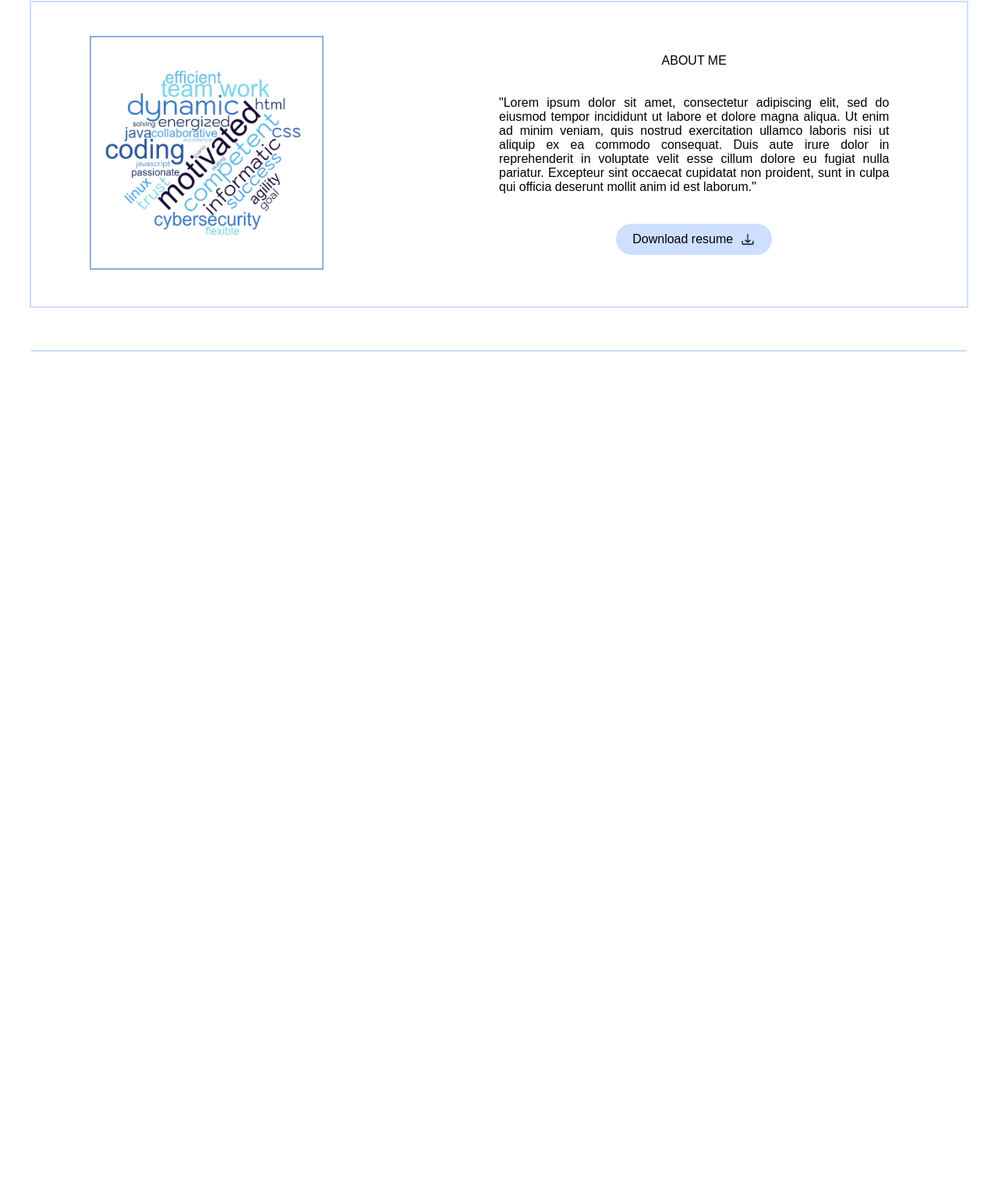
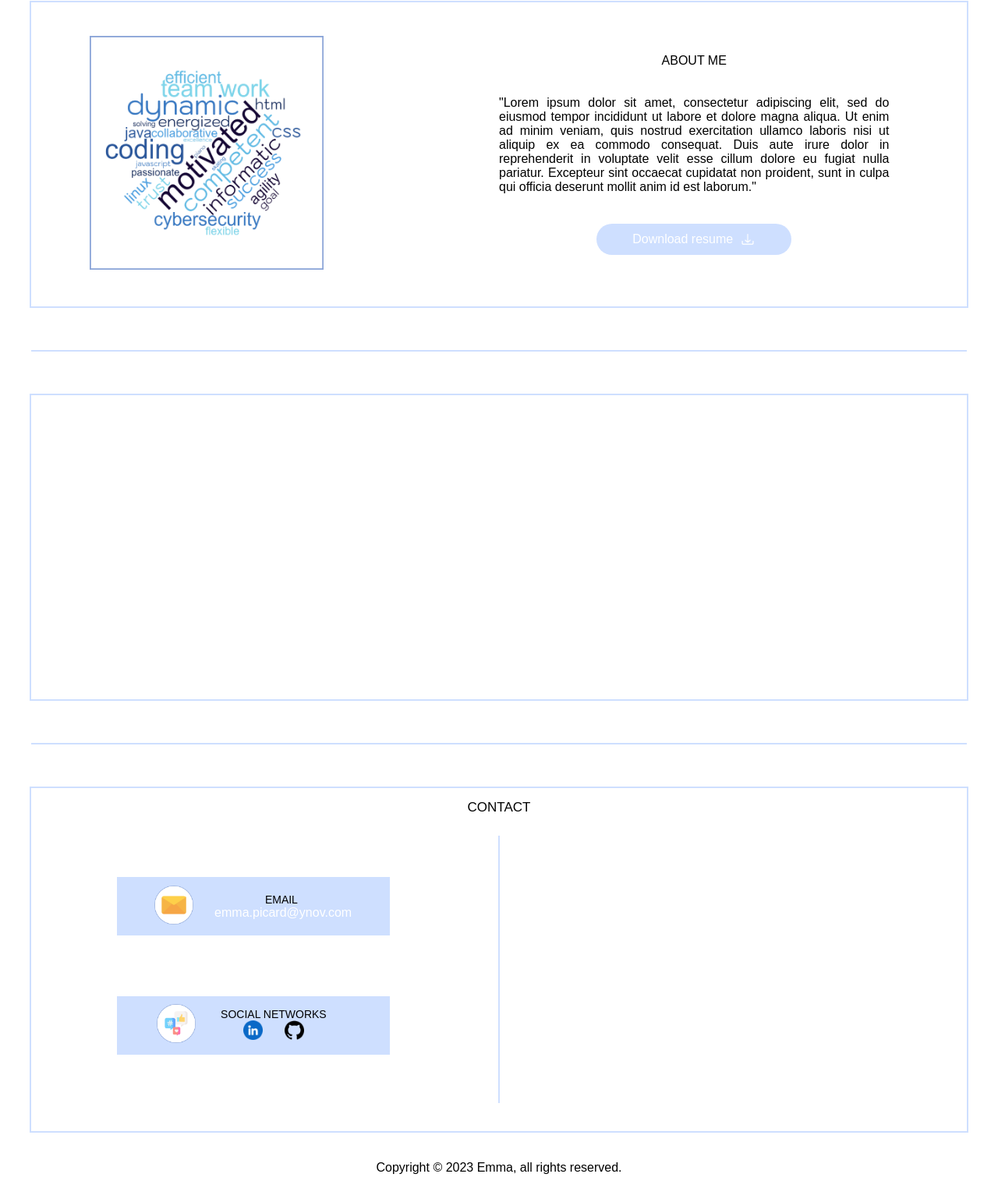
Before and after one commit to pcrdemma/Portfolio, a website: page public/template/home.html in a window 1280 px wide. Shown: the part 614-2129 px from the top of the page at 78% size. Before the commit the page ends 1127 px from the top, so only its background shows below. Drawn offline with Linux system fonts and the light colour scheme; files that its build step writes are made by us from their sources; a web font is replaced by a local one.

Commit message:
verify code contact part

```diff
--- a/public/style/home.css
+++ b/public/style/home.css
@@ -25,7 +25,7 @@ body::-webkit-scrollbar {
     margin-left: -8px;
 
 }
-
+/*-----LOGO-----*/
 #logo-portfolio {
     height: 30px;
 }
@@ -87,10 +87,15 @@ body::-webkit-scrollbar {
     display: flex;
     font-size: 14px;
 }
-
+/*-----STUDYING PLACE IMAGE-----*/
 #ping {
     height: 20px;
     width: 20px;
+}
+
+.name-school:hover{
+    cursor: pointer;
+    color: red;
 }
 
 a {
@@ -101,7 +106,6 @@ a {
 
 a:hover {
     cursor: pointer;
-    color: #8BA5D8;
 }
 
 .email-part {
@@ -109,6 +113,11 @@ a:hover {
     font-size: 14px;
 }
 
+.email:hover{
+    cursor: pointer;
+    color: #fed049;
+}
+/*-----EMAIL IMAGE-----*/
 #email {
     height: 20px;
     width: 20px;
@@ -124,13 +133,13 @@ a:hover {
     justify-content: space-between;
     margin-top: 8px;
 }
-
+/*-----LINKEDIN IMAGE-----*/
 #linkedin {
     height: 25px;
     width: 25px;
     cursor: pointer;
 }
-
+/*-----GITHUB IMAGE-----*/
 #github {
     height: 25px;
     width: 25px;
@@ -154,7 +163,7 @@ a:hover {
     justify-content: center;
     margin: 0 auto;
 }
-
+/*-----PICTURE OF ME-----*/
 #emma-picard {
     height: 250px;
     width: 250px;
@@ -165,7 +174,6 @@ a:hover {
 
 .spacebar {
     height: 2px;
-    width: 100%;
     width: 95%;
     margin: 0 auto;
     background-color: #CEDFFF ;
@@ -195,12 +203,12 @@ a:hover {
 .word-cloud-image{
     margin-right: 150px;
 }
-
+/*-----WORD CLOUD IMAGE-----*/
 #word-cloud{
    height: 300px;
    width: 300px;
 }
-/*-----ABOUT ME SQAURE LEFT PART (WORD CLOUD)-----*/
+/*-----END ABOUT ME SQAURE LEFT PART (WORD CLOUD)-----*/
 
 /*-----ABOUT ME SQAURE RIGHT PART (TEXT)-----*/
 
@@ -225,9 +233,8 @@ a:hover {
 .download-resume{
     border-radius: 50px;
     height: 40px;
-    width: 200px;
+    width: 250px;
     background-color: #CEDFFF;
-    color: white;
     display: flex;
     justify-content: center;
     align-items: center;
@@ -235,9 +242,180 @@ a:hover {
     margin-right: 100px;
 }
 
+.download-resume:hover{
+    cursor: pointer;
+    background-color: #8BA5D8;
+}
+
+.download{
+    color: white;
+}
+
+.download:hover{
+    cursor: pointer;
+}
+
+/*-----DOWNLOAD ICON-----*/
 #download{
     height: 20px;
     width: 20px;
     cursor: pointer;
 }
-/*-----ABOUT ME SQAURE RIGHT PART (TEXT)-----*/
+/*-----END ABOUT ME SQAURE RIGHT PART (TEXT)-----*/
+
+/*-----PROJECTS PART----- */
+.square-projects {
+    height: 390px;
+    border: 2px solid #CEDFFF;
+    font-family: 'Kodchasan', sans-serif;
+    width: 95%;
+    margin: 0 auto;
+    display: flex;
+}
+
+/*-----END PROJECTS PART----- */
+
+
+/*-----CONTACTS PART----- */
+.square-contact {
+    height: 440px;
+    border: 2px solid #CEDFFF;
+    font-family: 'Kodchasan', sans-serif;
+    width: 95%;
+    margin: 0 auto;
+    display: flex;
+    flex-direction: column;
+}
+
+.contact-title{
+    font-family: 'Kodchasan', sans-serif;
+    display: flex;
+    justify-content: center;
+    height: 5%;
+    width: 100%;
+    font-size: 17px;
+    margin-top: 15px;
+}
+
+.content-data-contact{
+    display: flex;
+    height: 95%;
+    width: 100%;
+}
+
+
+.contact-left-part{
+    display: flex;
+    flex-direction: column;
+    align-items: center;
+    justify-content: space-evenly;
+    width: 47.5%;
+    height: 95%;
+}
+
+
+.email-square{
+    display: flex;
+    justify-content: center;
+    align-items: center;
+    background-color: #CEDFFF;
+    height: 75px;
+    width: 350px;
+
+}
+
+.data-email{
+    display: flex;
+    justify-content: center;
+    align-items: center;
+    flex-direction: column;
+    font-family: 'Kodchasan', sans-serif;
+}
+
+.email-title{
+    font-family: 'Kodchasan', sans-serif;
+    font-size: 14px;
+}
+
+.email-link{
+    color: white;
+}
+
+.email-link:hover{
+    color: #8BA5D8;
+    cursor: pointer;
+}
+
+#email-contact{
+    height: 50px;
+    width: 50px;
+
+}
+
+.social-square{
+    display: flex;
+    justify-content: center;
+    align-items: center;
+    background-color: #CEDFFF;
+    height: 75px;
+    width: 350px;
+}
+
+.image-social-contact{
+    margin-right: 10px;
+}
+
+.data-social{
+    display: flex;
+    justify-content: center;
+    align-items: center;
+    flex-direction: column;
+    font-family: 'Kodchasan', sans-serif;
+    margin-right: 30px;
+}
+
+.social-title{
+    font-family: 'Kodchasan', sans-serif;
+    font-size: 14px;
+}
+
+.social-link{
+    display: flex;
+    justify-content: space-evenly;
+    align-items: center;
+    width: 100%;
+
+}
+
+#social-contact{
+    height: 50px;
+    width: 50px;
+}
+
+.seperate-bar-contact {
+    margin-top: 25px;
+    height: 85%;
+    width: 5%;
+    display: flex;
+    justify-content: center;
+
+}
+
+.bar-contact{
+    height: 100%;
+    width: 2px;
+    background-color: #CEDFFF ;
+}
+
+
+/*-----END CONTACTS PART----- */
+
+/*-----FOOTER----- */
+.copyright{
+    font-family: 'Kodchasan', sans-serif;
+    color: black;
+    display: flex;
+    justify-content: center;
+    align-items: center;
+}
+/*-----END FOOTER----- */
--- a/public/template/home.html
+++ b/public/template/home.html
@@ -95,7 +95,6 @@
         <br>
         <br>
         <div class="spacebar">
-            <div class="bar"></div>
         </div>
         <br>
         <br>
@@ -124,8 +123,10 @@
                 <br>
                 <div class="download-resume-button">
                     <div class="download-resume">
-                        <a href="/img/CV.pdf" download="CV.pdf">Download resume &nbsp;</a>
-                        <img src="/img/black-download.png" alt="download" id="download">
+                        <a href="/img/CV.pdf" download="CV.pdf">
+                            <div class="download">Download resume &nbsp;</div>
+                        </a>
+                        <img src="/img/white-download.png" alt="download" id="download">
                     </div>
                 </div>
             </div>
@@ -134,14 +135,80 @@
         <br>
         <br>
         <div class="spacebar">
-            <div class="bar"></div>
         </div>
         <br>
         <br>
         <br>
+        <div class="square-projects">
+            <!-- carroussel projects-->
+        </div>
+        <br>
+        <br>
+        <br>
+        <div class="spacebar">
+        </div>
+        <br>
+        <br>
+        <br>
+        <div class="square-contact">
+            <div class="contact-title">
+                CONTACT
+            </div>
+            <div class="content-data-contact">
+                <div class="contact-left-part">
+                    <div class="email-square">
+                        <div class="image-email-contact">
+                            <img src="/img/email-image-contact.png" alt="email-contact" id="email-contact">
+                            &nbsp;&nbsp;&nbsp;&nbsp;
+                        </div>
+                        <div class="data-email">
+                            <div class="email-title">
+                                EMAIL
+                            </div>
+                            <a href="mailto:emma.picard@ynov.com"></a>
+                            <div class="email-link">
+                                &nbsp;emma.picard@ynov.com
+                            </div>
+                            </a>
+                        </div>
+                    </div>
+                    <div class="social-square">
+                        <div class="image-social-contact">
+                            <img src="/img/social-image-contact.png" alt="social-contact" id="social-contact">
+                            &nbsp;&nbsp;&nbsp;&nbsp;
+                        </div>
+                        <div class="data-social">
+                            <div class="social-title">
+                                SOCIAL NETWORKS
+                            </div>
+                            <div class="social-link">
+                                <div class="linkedin">
+                                    <img src="/img/linkedin.png" alt="linkedin" id="linkedin">
+                                </div>
+                                <div class="github">
+                                    <img src="/img/github.png" alt="github" id="github">
+                                </div>
+                            </div>
+                        </div>
+                    </div>
+                </div>
+                <div class="seperate-bar-contact">
+                    <div class="bar-contact"></div>
+                </div>
+                <br>
+                <br>
+                <div class="contact-right-part">
+
+                </div>
+            </div>
+        </div>
+        <br>
+        <br>
+        <div class="copyright-content">
+            <div class="copyright">Copyright © 2023 Emma, all rights reserved. </div>
+        </div>
+
     </div>
-
-
 </body>
 
 </html>
```
Also changed, not shown: public/img/email-image-contact.png (added), public/img/social-image-contact.png (added), public/img/white-download.png (added).
